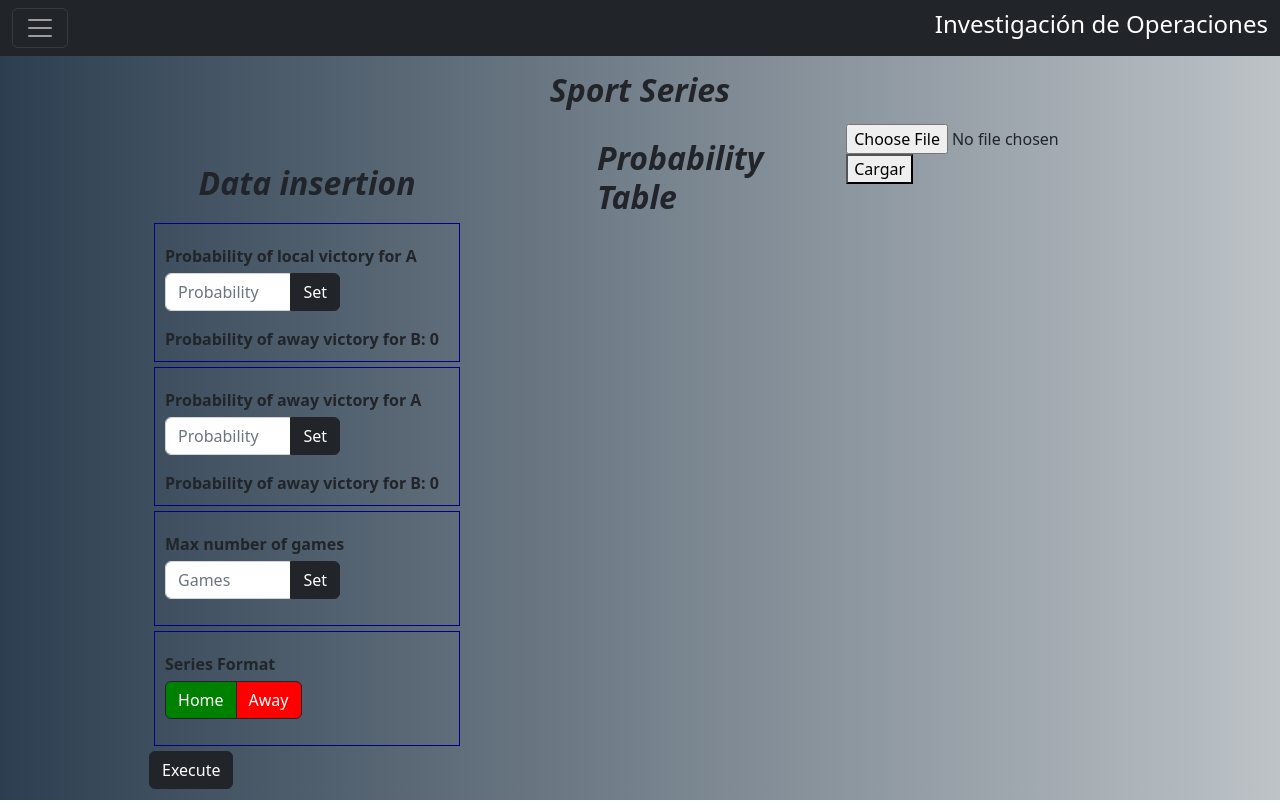
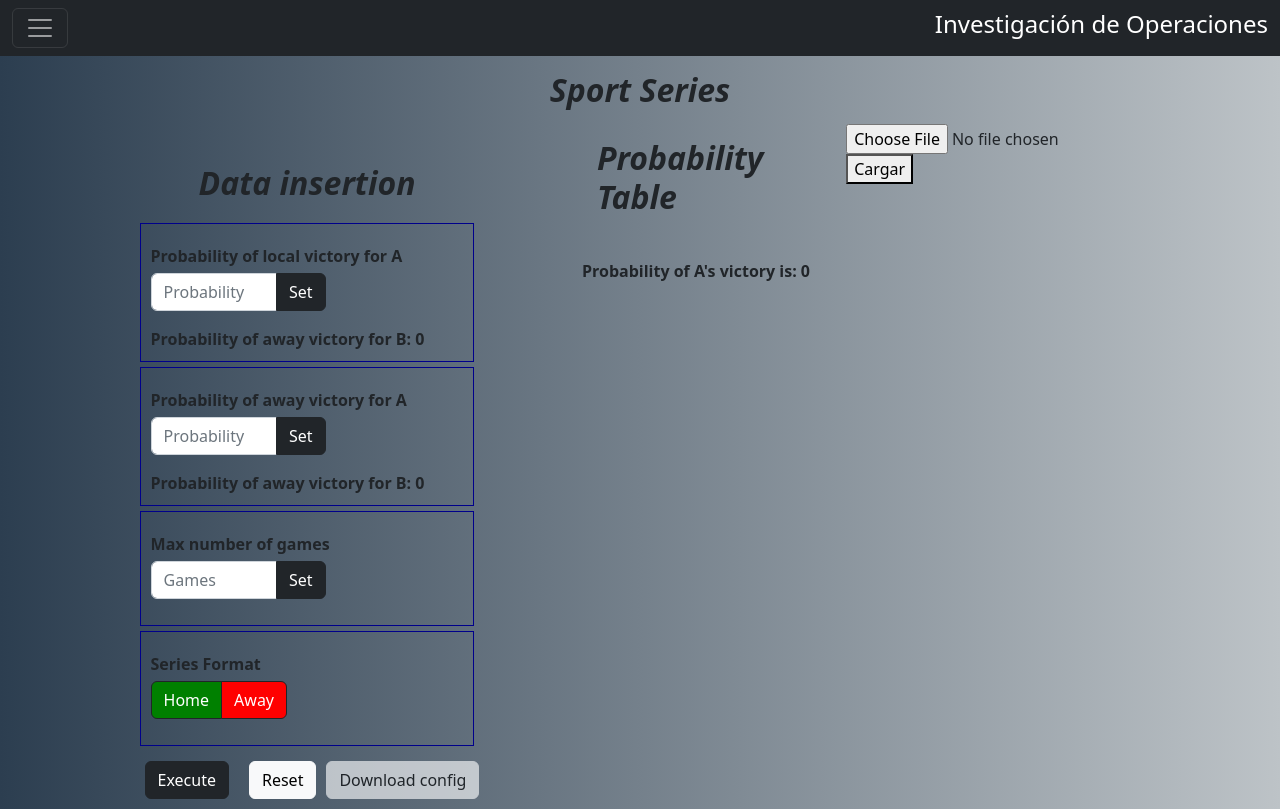
Before and after one commit to Chrysitis/IOproyecto, an Angular app: page /series-deportivas in a window 1280 px wide. Built offline with nearby package versions, Linux system fonts and the light colour scheme.

Commit message:
Specifies the probability of A's victory and inserted download config button. :snowflake:

```diff
--- a/src/app/components/series-deportivas/series-deportivas.component.html
+++ b/src/app/components/series-deportivas/series-deportivas.component.html
@@ -76,8 +76,17 @@
               </button>
             </div>
           </div>
-          <button class="btn btn-dark" type="button" id="termBtn" #termBtn (click)="executeAlgo()">
+          <button class="btn btn-dark" style="margin: 10px" type="button" id="execBtn" #execBtn
+            (click)="executeAlgo(); downloadBtn.disabled=false">
             Execute
+          </button>
+          <button class="btn btn-light" style="margin: 10px" type="button" id="resetBtn" #resetBtn
+            (click)="resetConfiguration()">
+            Reset
+          </button>
+          <button class="btn btn-light" type="button" id="downloadBtn" #downloadBtn (click)="downloadConfiguration()"
+            [disabled]="true">
+            Download config
           </button>
         </form>
       </div>
@@ -106,6 +115,9 @@
           </tr>
         </tbody>
       </table>
+      <label for="text" style="margin-top: 10px"><strong>Probability of A's victory is: {{ this.probabilityA
+          }}</strong></label>
+
     </div>
 
     <div class="input-container">
--- a/src/app/components/series-deportivas/series-deportivas.component.ts
+++ b/src/app/components/series-deportivas/series-deportivas.component.ts
@@ -13,13 +13,12 @@ export class SeriesDeportivasComponent implements OnInit {
   gamesQuantity: number;
   probabilityMatrix: any[][];
   seriesFormat: any[];
-  winningProbA: number;
   formatCount: number;
+  probabilityA: number;
   homeWinningProbA: number;
   awayWinningProbB: number;
   awayWinningProbA: number;
   homeWinningProbB: number;
-  fileContent: string;
   fileInfo: any[];
   errMessage: MatSnackBar;
 
@@ -28,13 +27,12 @@ export class SeriesDeportivasComponent implements OnInit {
     this.gamesQuantity = 0;
     this.probabilityMatrix = new Array();
     this.seriesFormat = new Array();
-    this.winningProbA = 0;
     this.formatCount = 0;
+    this.probabilityA = 0;
     this.homeWinningProbA = 0;
     this.awayWinningProbB = 0;
     this.awayWinningProbA = 0;
     this.homeWinningProbB = 0;
-    this.fileContent = '';
     this.errMessage = messageSnackBar;
     this.fileInfo = new Array();
   }
@@ -92,7 +90,8 @@ export class SeriesDeportivasComponent implements OnInit {
   executeAlgo() {
     this.probabilityMatrix =
       this.seriesDeportivas.executeSportSeriesAlgorithm();
-    this.saveFile();
+    let kGames = Math.floor(this.gamesQuantity / 2) + 1;
+    this.probabilityA = this.probabilityMatrix[kGames][kGames];
   }
 
   chooseFile(event: any): void {
@@ -102,49 +101,21 @@ export class SeriesDeportivasComponent implements OnInit {
     let data: any;
     let res = new Array();
     let self = this;
+    // Parses file and extracts the important information: games quantity, probabilities and format.
     fileReader.onloadend = function (x) {
       data = fileReader.result;
       let d = data.split('\n');
       for (let i = 1; i < d.length; i++) {
         let info = d[i].split('"');
-        //res.push(info[3]);
         self.fileInfo.push(info[3]);
       }
     };
     fileReader.readAsText(file);
   }
-  uploadFile() {
-    this.setGamesQuantity(this.fileInfo[0]);
-    this.setHomeProbability(this.fileInfo[1]);
-    this.setAwayProbability(this.fileInfo[2]);
-    let format = this.fileInfo[3];
-    for (let c of format) {
-      if (c == 'H') {
-        this.addHomeGame();
-      } else {
-        this.addAwayGame();
-      }
-    }
-  }
 
-  chooseFile(event: any): void {
-    let fileList: FileList = event.target.files;
-    let file = fileList[0];
-    let fileReader: FileReader = new FileReader();
-    let data: any;
-    let res = new Array();
-    let self = this;
-    fileReader.onloadend = function (x) {
-      data = fileReader.result;
-      let d = data.split('\n');
-      for (let i = 1; i < d.length; i++) {
-        let info = d[i].split('"');
-        //res.push(info[3]);
-        self.fileInfo.push(info[3]);
-      }
-    };
-    fileReader.readAsText(file);
-  }
+  /**
+   * Uploads file chosen and sets the program with configuration it contains.
+   */
   uploadFile() {
     this.setGamesQuantity(this.fileInfo[0]);
     this.setHomeProbability(this.fileInfo[1]);
@@ -166,6 +137,9 @@ export class SeriesDeportivasComponent implements OnInit {
     return 'red';
   }
 
+  /**
+   * Creates a file with the algorithm configuration and saves it in .json syntax.
+   */
   saveFile() {
     let content = '{\n';
     content += '"games":';
@@ -180,9 +154,25 @@ export class SeriesDeportivasComponent implements OnInit {
     }
     content += '"\n}';
     let FileSaver = require('file-saver');
-    let file = new File([content], 'data.json', {
+    let file = new File([content], 'seriesDeportivas.json', {
       type: 'text/plain;charset=utf-8',
     });
     FileSaver.saveAs(file);
   }
+
+  downloadConfiguration() {
+    this.saveFile();
+  }
+  resetConfiguration() {
+    this.gamesQuantity = 0;
+    this.homeWinningProbA = 0;
+    this.homeWinningProbB = 0;
+    this.awayWinningProbA = 0;
+    this.awayWinningProbB = 0;
+    this.seriesFormat.length = 0;
+    this.formatCount = 0;
+    this.probabilityMatrix.length = 0;
+    this.fileInfo.length = 0;
+    this.probabilityA = 0;
+  }
 }
```
